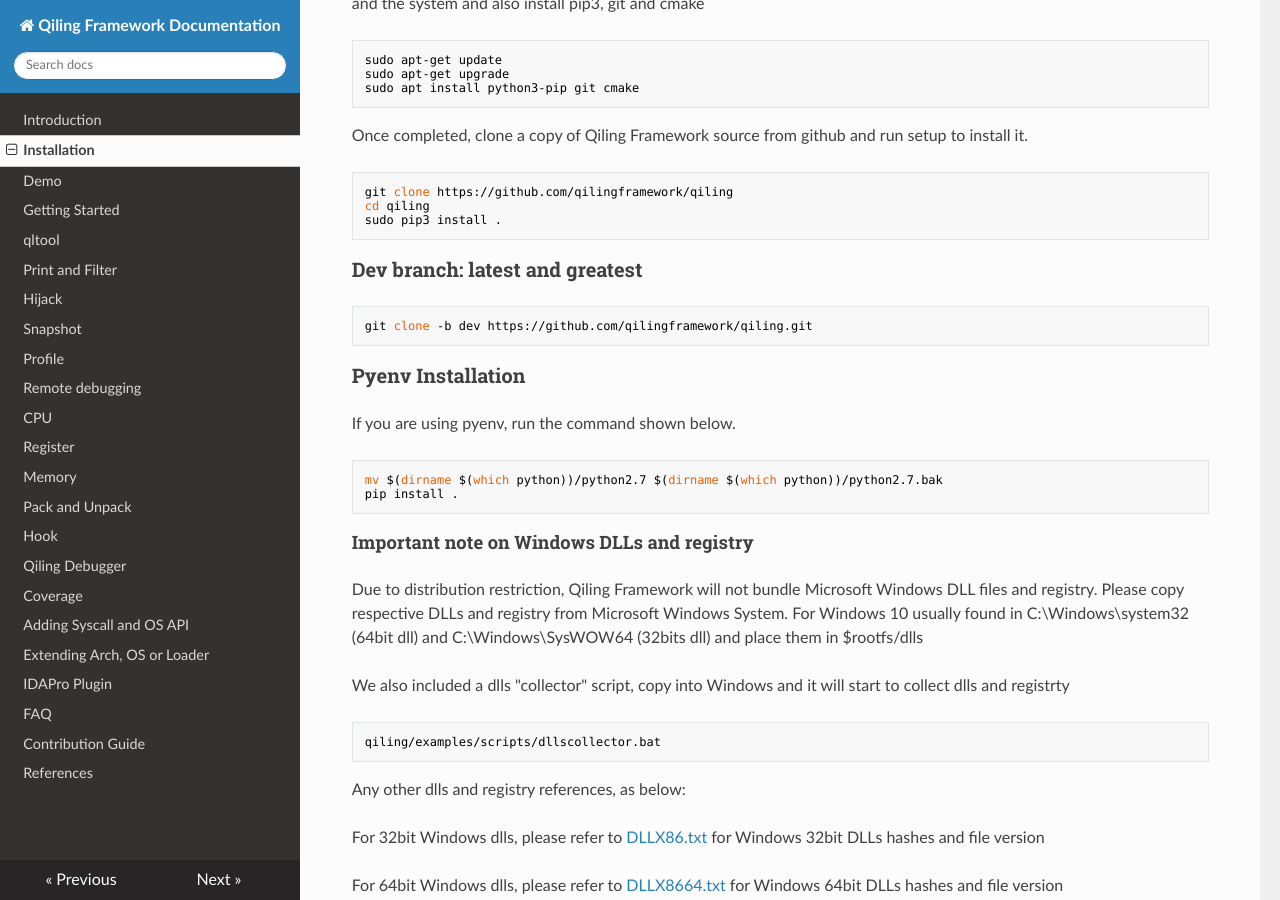
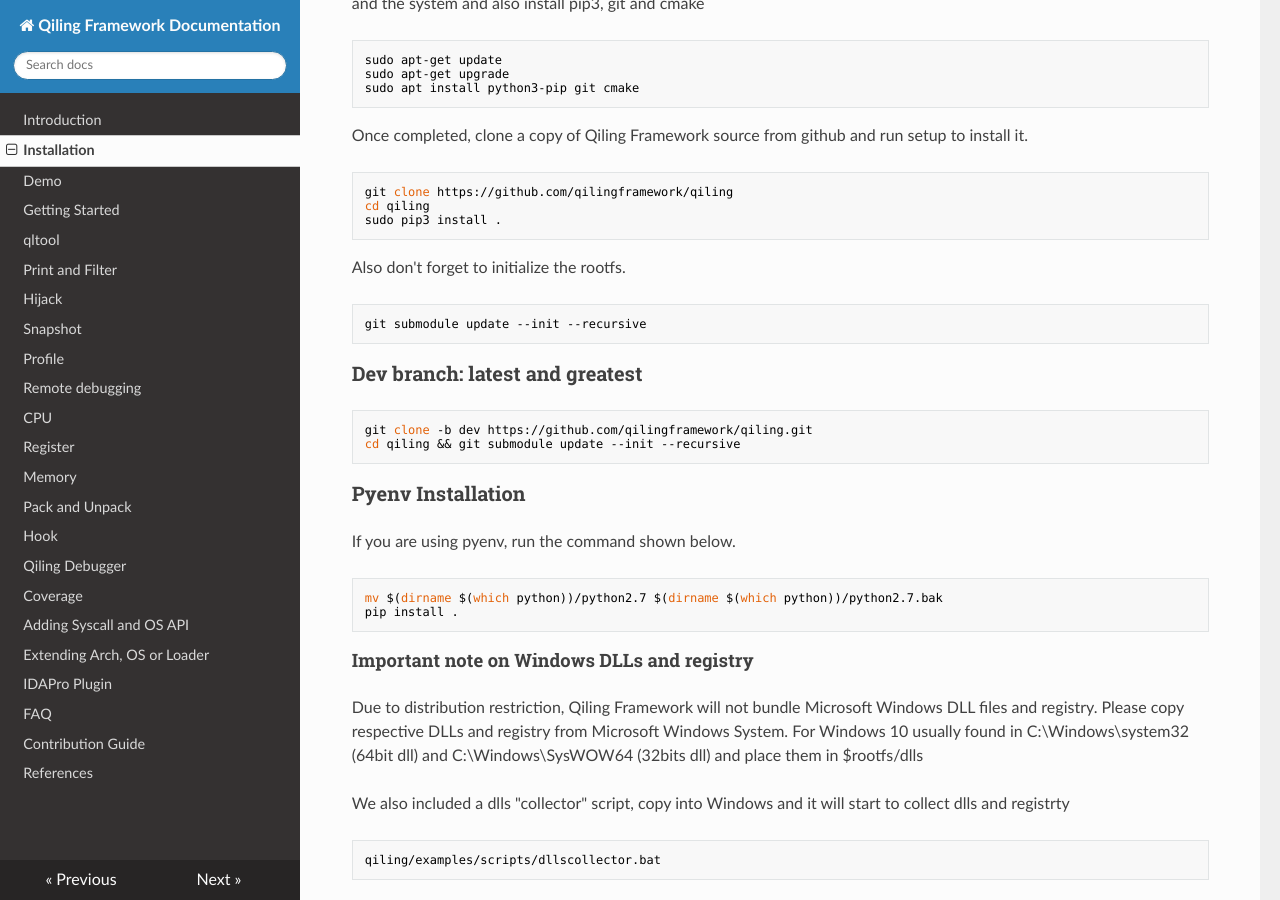
Before and after one commit to qilingframework/rtfd.io, an MkDocs documentation site: the page built from docs/install.md, in a window 1280 px wide and 900 px high, scrolled down 585 px. Built offline with MkDocs 1.6.1, drawn with Linux system fonts in a browser that asks for light colours; nearby versions of some CDN libraries.

Commit message:
Add instructions for rootfs submodule

````diff
--- a/docs/install.md
+++ b/docs/install.md
@@ -32,9 +32,15 @@ cd qiling
 sudo pip3 install .
 ```
 
+Also don't forget to initialize the rootfs.
+```sh
+git submodule update --init --recursive
+```
+
 ### Dev branch: latest and greatest
 ```
 git clone -b dev https://github.com/qilingframework/qiling.git
+cd qiling && git submodule update --init --recursive
 ```
 
 ### Pyenv Installation
````
